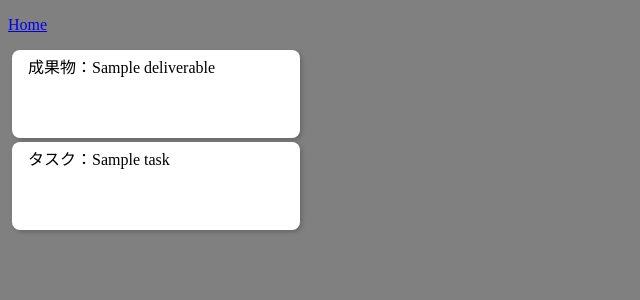
After one commit to lotcarnage/cinaps, a Flask app: page /projects_dfd in a window 1280 px wide. The commit adds this page. Shown: the top 300 px of the page, without its empty margins (0-640 px from the left). Run offline with Flask 3, Linux system fonts and the light colour scheme; tables that the repository leaves empty hold one stand-in row (values such as "Sample post").

Commit message:
[update] プロジェクト成果物を追加する機能を追加。

```diff
--- a/code/cinaps_core.py
+++ b/code/cinaps_core.py
@@ -1,5 +1,5 @@
 from flask_sqlalchemy import SQLAlchemy
-from models import Member, Fiscal, Project, Task, Deliverable, Work
+from models import Member, Fiscal, Project, Task, Deliverable, Work, TaskInputDeliverable
 import datetime
 
 
@@ -60,6 +60,15 @@ class CinapsCore:
         task = Task.query.filter_by(id=int(task_id)).first()
         return task
 
+    def GetAllTask(self) -> list[Task]:
+        return Task.query.all()
+
+    def GetAllDeliverables(self) -> list[Deliverable]:
+        return Deliverable.query.all()
+
+    def GetAllTaskInputDeliverable(self) -> list[TaskInputDeliverable]:
+        return TaskInputDeliverable.query.all()
+
     def Commit(self) -> None:
         self.__db.session.commit()
         return None
--- /dev/null
+++ b/code/cinaps_dfd.py
@@ -0,0 +1,36 @@
+from flask_sqlalchemy import SQLAlchemy
+from models import Member, Fiscal, Project, Task, Deliverable, Work, TaskInputDeliverable
+import datetime
+
+
+class DfdDeliverable:
+    def __init__(self, deliverable: Deliverable) -> None:
+        self.id = deliverable.id
+        self.label = deliverable.label
+        self.parent_project_id = deliverable.parent_project_id
+        self.production_task_id = deliverable.production_task_id
+        return None
+
+
+class DfdTask:
+    def __init__(self, task: Task, task_input_deliverables: list[TaskInputDeliverable]) -> None:
+        self.id = task.id
+        self.parent_project_id = task.parent_project_id
+        self.asigned_member_id = task.asigned_member_id
+        self.subject = task.subject
+        self.depend_deliverable_ids = [deliverable for deliverable in task_input_deliverables if deliverable.task_id == task.id]
+        return None
+
+
+class DfdTaskToDeliverable:
+    def __init__(self, task_id: int, delivarable_id: int) -> None:
+        self.task_id = task_id
+        self.delivarable_id = delivarable_id
+        return None
+
+
+class DfdDeliverableToTask:
+    def __init__(self, delivarable_id: int, task_id: int) -> None:
+        self.delivarable_id = delivarable_id
+        self.task_id = task_id
+        return None
--- a/code/main.py
+++ b/code/main.py
@@ -1,8 +1,9 @@
-from models import Member, Fiscal, Project, Task, Work
+from models import Member, Fiscal, Project, Task, Work, Deliverable
 import flask
 import datetime
 from flask_sqlalchemy_wrapper import db
 from cinaps_core import CinapsCore
+import cinaps_dfd
 
 app = flask.Flask(__name__)
 app.config['SQLALCHEMY_DATABASE_URI'] = 'sqlite:///test.db'
@@ -105,6 +106,32 @@ def projects():
     return flask.render_template('projects.html', projects=projects)
 
 
+@app.route('/projects_dfd', methods=['get'])
+def projects_dfd():
+    deliverables = cinaps.GetAllDeliverables()
+    tasks = cinaps.GetAllTask()
+    task_input_deliverables = cinaps.GetAllTaskInputDeliverable()
+    dfd_tasks = [cinaps_dfd.DfdTask(task, task_input_deliverables) for task in tasks]
+    dfd_deliverables = [cinaps_dfd.DfdDeliverable(deliverable) for deliverable in deliverables]
+    task_to_deliverable_edges: list[cinaps_dfd.DfdTaskToDeliverable] = []
+    for dfd_task in dfd_tasks:
+        edges = [cinaps_dfd.DfdTaskToDeliverable(dfd_task.id, deliverable_id) for deliverable_id in dfd_task.depend_deliverable_ids]
+        task_to_deliverable_edges.extend(edges)
+    deliverable_to_task_edges = [cinaps_dfd.DfdTaskToDeliverable(dfd_deliverable.id, dfd_deliverable.production_task_id) for dfd_deliverable in dfd_deliverables]
+    projects = Project.query.all()
+    for project in projects:
+        project.task_count = len(Task.query.filter_by(parent_project_id=project.id).all())
+    for project in projects:
+        project.start_date = _extract_date_str(project.start_date)
+        project.expected_finish_date = _extract_date_str(project.expected_finish_date)
+    return flask.render_template(
+        'projects_dfd.html',
+        projects=projects,
+        dfd_tasks=dfd_tasks, dfd_deliverables=dfd_deliverables,
+        task_to_deliverable_edges=task_to_deliverable_edges,
+        deliverable_to_task_edges=deliverable_to_task_edges)
+
+
 @app.route('/newproject', methods=['get'])
 def newproject():
     return flask.render_template('newproject.html')
@@ -127,10 +154,11 @@ def projectedit():
     project_id = flask.request.args.get('id', '')
     project = Project.query.filter_by(id=project_id).first()
     tasks = Task.query.filter_by(parent_project_id=project_id).all()
+    deliverables = Deliverable.query.filter_by(parent_project_id=project_id).all()
     members = Member.query.all()
     tasks = _load_tasks()
     tasks_in_project = [task for task in tasks if task.parent_project_id == int(project_id)]
-    return flask.render_template('projectedit.html', tasks=tasks_in_project, project=project, members=members)
+    return flask.render_template('projectedit.html', tasks=tasks_in_project, project=project, members=members, deliverables=deliverables)
 
 
 @app.route('/addtask', methods=['post'])
@@ -140,6 +168,16 @@ def addtask():
     description = flask.request.form.get('description')
     asigned_member_id = flask.request.form.get('asigned_member_id')
     cinaps.AddTask(subject, description, project_id, asigned_member_id)
+    db.session.commit()
+    return flask.redirect(f'/projectedit?id={project_id}')
+
+
+@app.route('/adddeliverable', methods=['post'])
+def adddeliverable():
+    project_id = flask.request.form.get('project_id')
+    label = flask.request.form.get('label')
+    description = flask.request.form.get('description')
+    cinaps.AddDeliverable(label, description, project_id, None)
     db.session.commit()
     return flask.redirect(f'/projectedit?id={project_id}')
 
--- a/code/templates/home.html
+++ b/code/templates/home.html
@@ -16,6 +16,7 @@
 
 {% block body %}
 <p><a href="/projects">プロジェクト一覧</a></p>
+<p><a href="/projects_dfd">プロジェクトDFD</a></p>
 <p><a href="/calendar">カレンダー</a></p>
 
 {{ member.display_name }}
--- /dev/null
+++ b/code/templates/projects_dfd.html
@@ -0,0 +1,23 @@
+{% extends 'base.html' %}
+{% block head %}
+<title>Projects</title>
+<link rel="stylesheet" href="/static/css/basic.css" />
+<link rel="stylesheet" href="/static/css/projects.css" />
+{% endblock %}
+
+{% block body %}
+<p><a href="/home">Home</a></p>
+
+<div>
+    {% for deliverable in dfd_deliverables %}
+    <div class="taskcard">成果物：{{deliverable.label}}</div>
+    {% endfor %}
+</div>
+
+<div>
+    {% for task in dfd_tasks %}
+    <div class="taskcard">タスク：{{task.subject}}</div>
+    {% endfor %}
+</div>
+
+{% endblock %}
```
Also changed, not shown: code/static/css/projectedit.css (+26 -0 lines), code/templates/projectedit.html (+13 -0 lines).
